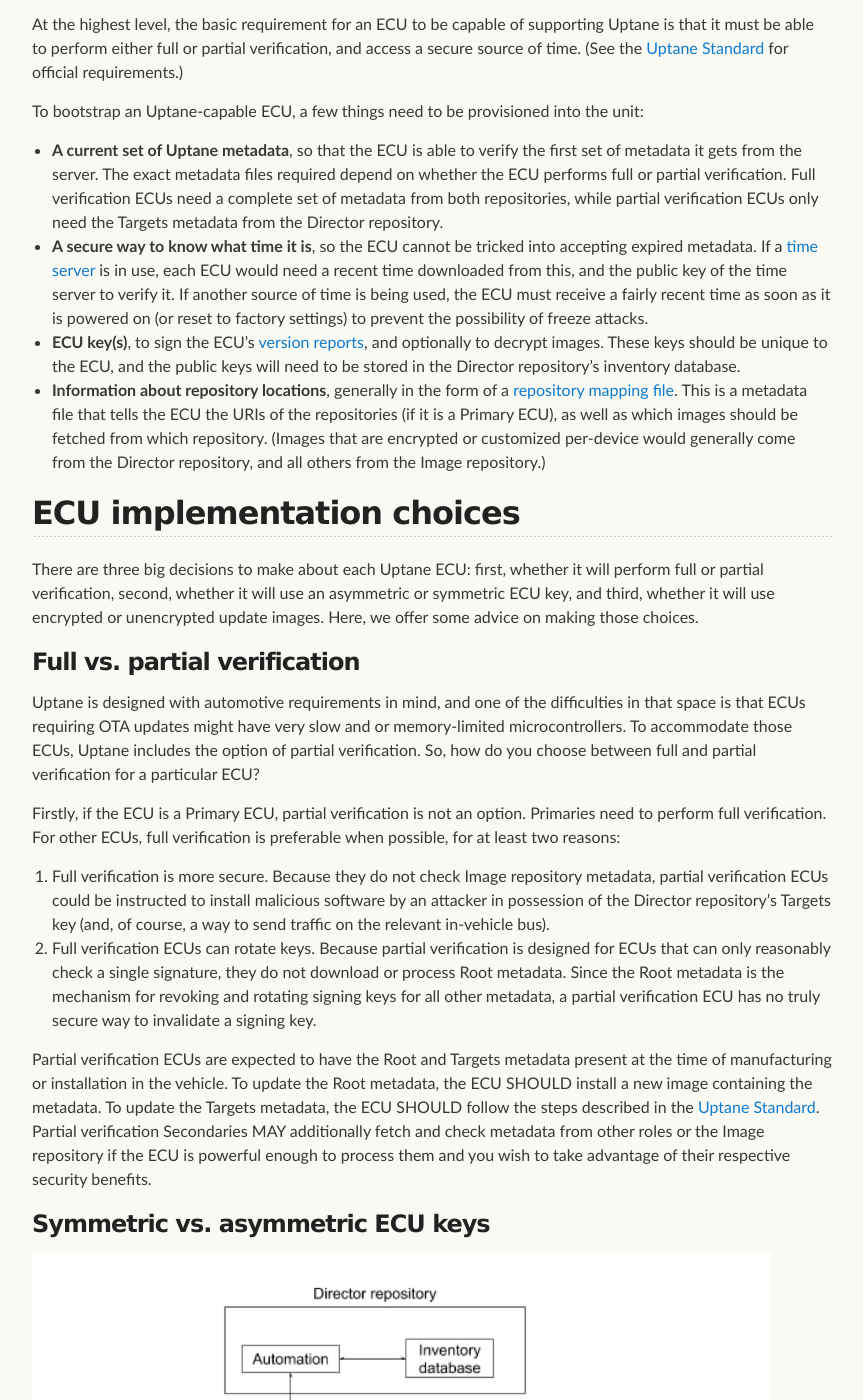
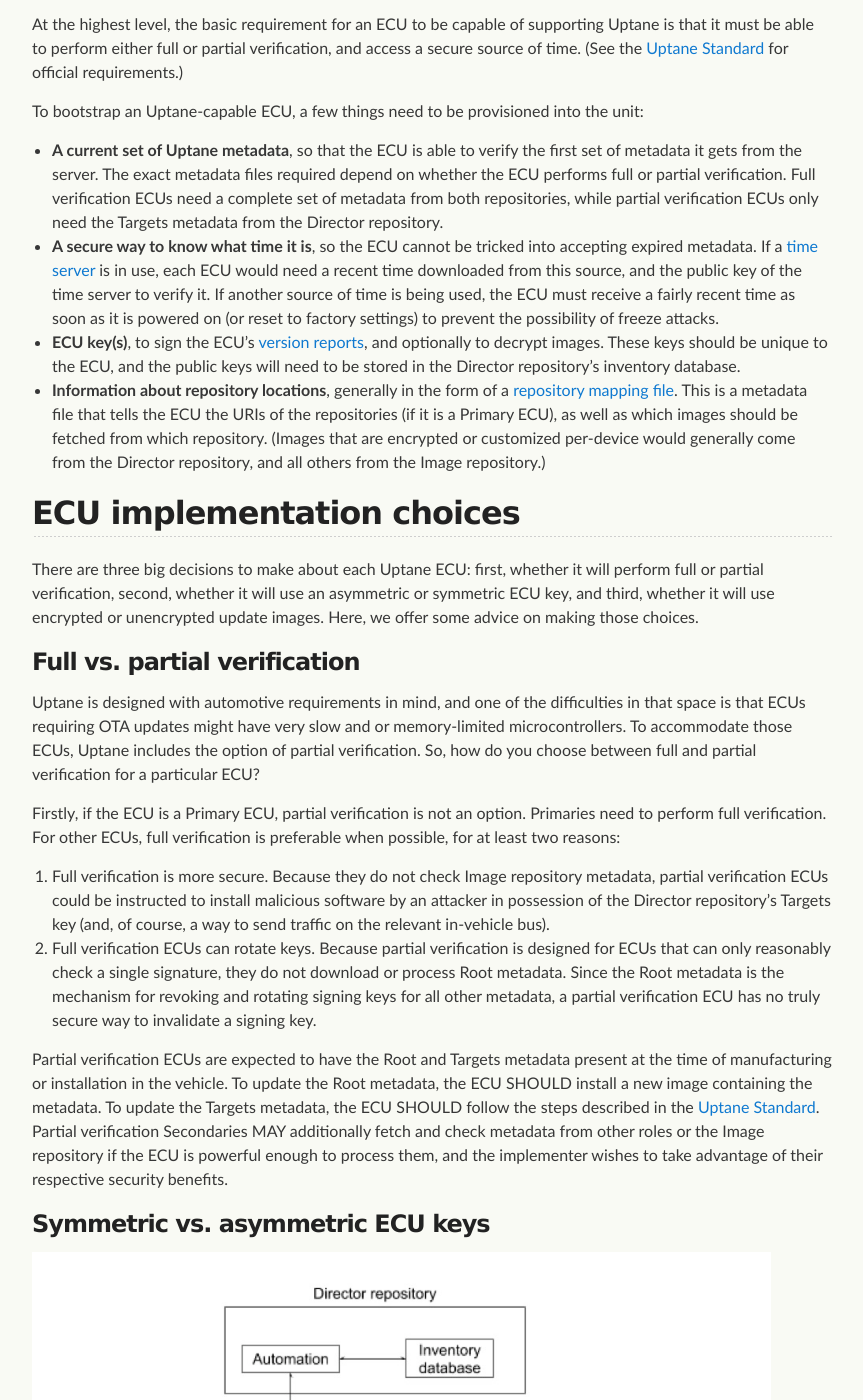
Before and after one commit to uptane/deployment-considerations, a Jekyll site: the page built from ecus.md, in a window 1280 px wide and 1400 px high, scrolled down 303 px. Shown: the whole window, without its empty margins (208-1071 px from the left). Built offline with Jekyll 4.4.1, drawn with Linux system fonts in a browser that asks for light colours; our own code applies the rules of GitHub Pages for plain Markdown files; some of the changed text lies outside the part shown.

Commit message:
proofing review

```diff
--- a/ecus.md
+++ b/ecus.md
@@ -10,7 +10,7 @@ At the highest level, the basic requirement for an ECU to be capable of supporti
 To bootstrap an Uptane-capable ECU, a few things need to be provisioned into the unit:
 
 * **A current set of Uptane metadata**, so that the ECU is able to verify the first set of metadata it gets from the server. The exact metadata files required depend on whether the ECU performs full or partial verification. Full verification ECUs need a complete set of metadata from both repositories, while partial verification ECUs only need the Targets metadata from the Director repository.
-* **A secure way to know what time it is**, so the ECU cannot be tricked into accepting expired metadata. If a [time server](https://uptane.github.io/deployment-considerations/repositories.html#time-server) is in use, each ECU would need a recent time downloaded from this, and the public key of the time server to verify it. If another source of time is being used, the ECU must receive a fairly recent time as soon as it is powered on (or reset to factory settings) to prevent the possibility of freeze attacks.
+* **A secure way to know what time it is**, so the ECU cannot be tricked into accepting expired metadata. If a [time server](https://uptane.github.io/deployment-considerations/repositories.html#time-server) is in use, each ECU would need a recent time downloaded from this source, and the public key of the time server to verify it. If another source of time is being used, the ECU must receive a fairly recent time as soon as it is powered on (or reset to factory settings) to prevent the possibility of freeze attacks.
 * **ECU key(s)**, to sign the ECU's [version reports](https://uptane.github.io/papers/uptane-standard.1.1.0.html#version_report), and optionally to decrypt images. These keys should be unique to the ECU, and the public keys will need to be stored in the Director repository's inventory database.
 * **Information about repository locations**, generally in the form of a [repository mapping file](https://uptane.github.io/papers/uptane-standard.1.1.0.html#repo_mapping_meta). This is a metadata file that tells the ECU the URIs of the repositories (if it is a Primary ECU), as well as which images should be fetched from which repository. (Images that are encrypted or customized per-device would generally come from the Director repository, and all others from the Image repository.)
 
@@ -28,7 +28,7 @@ Firstly, if the ECU is a Primary ECU, partial verification is not an option. Pri
 1. Full verification is more secure. Because they do not check Image repository metadata, partial verification ECUs could be instructed to install malicious software by an attacker in possession of the Director repository's Targets key (and, of course, a way to send traffic on the relevant in-vehicle bus).
 2. Full verification ECUs can rotate keys. Because partial verification is designed for ECUs that can only reasonably check a single signature, they do not download or process Root metadata. Since the Root metadata is the mechanism for revoking and rotating signing keys for all other metadata, a partial verification ECU has no truly secure way to invalidate a signing key.
 
-Partial verification ECUs are expected to have the Root and Targets metadata present at the time of manufacturing or installation in the vehicle. To update the Root metadata, the ECU SHOULD install a new image containing the metadata. To update the Targets metadata, the ECU SHOULD follow the steps described in the [Uptane Standard](https://uptane.github.io/papers/uptane-standard.1.1.0.html#partial_verification). Partial verification Secondaries MAY additionally fetch and check metadata from other roles or the Image repository if the ECU is powerful enough to process them and you wish to take advantage of their respective security benefits.
+Partial verification ECUs are expected to have the Root and Targets metadata present at the time of manufacturing or installation in the vehicle. To update the Root metadata, the ECU SHOULD install a new image containing the metadata. To update the Targets metadata, the ECU SHOULD follow the steps described in the [Uptane Standard](https://uptane.github.io/papers/uptane-standard.1.1.0.html#partial_verification). Partial verification Secondaries MAY additionally fetch and check metadata from other roles or the Image repository if the ECU is powerful enough to process them, and the implementer wishes to take advantage of their respective security benefits.
 
 ### Symmetric vs. asymmetric ECU keys
 
```
Also changed, not shown: other parts of ecus.md (+1 -1 lines).
